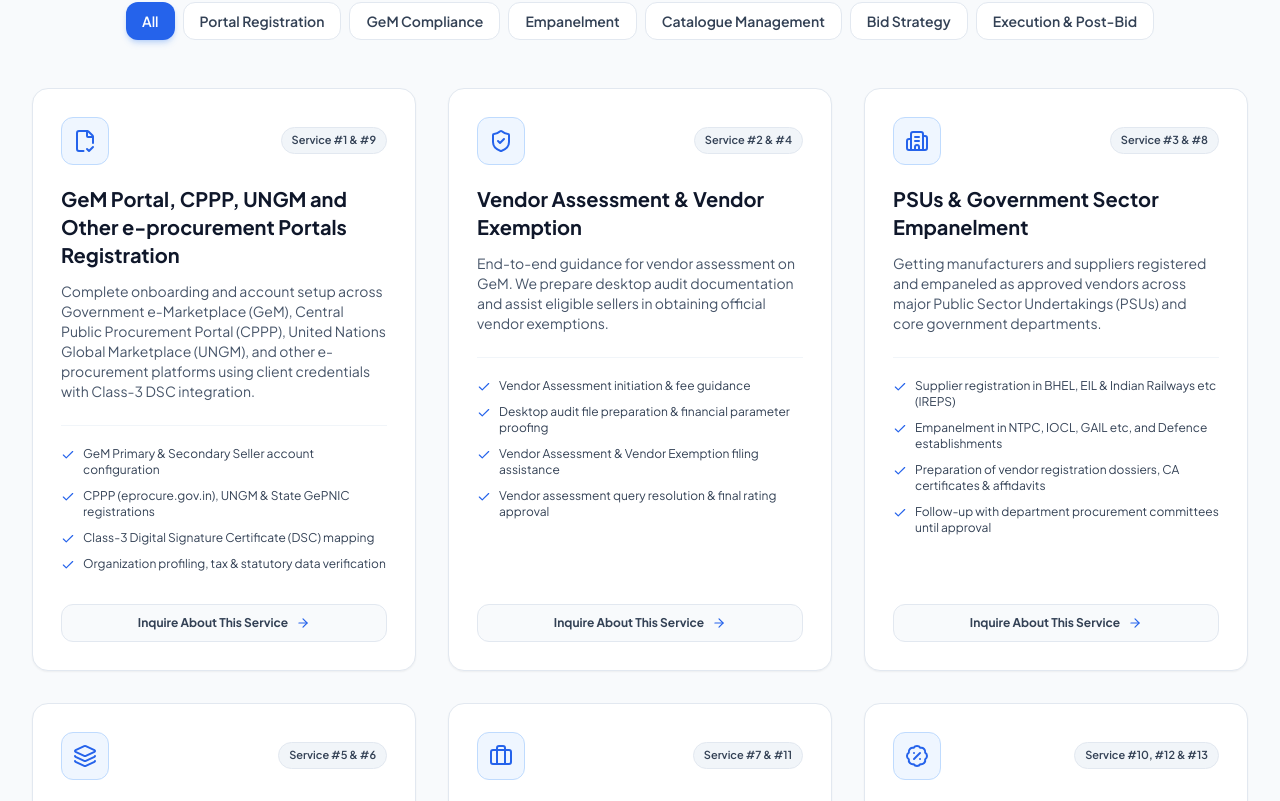
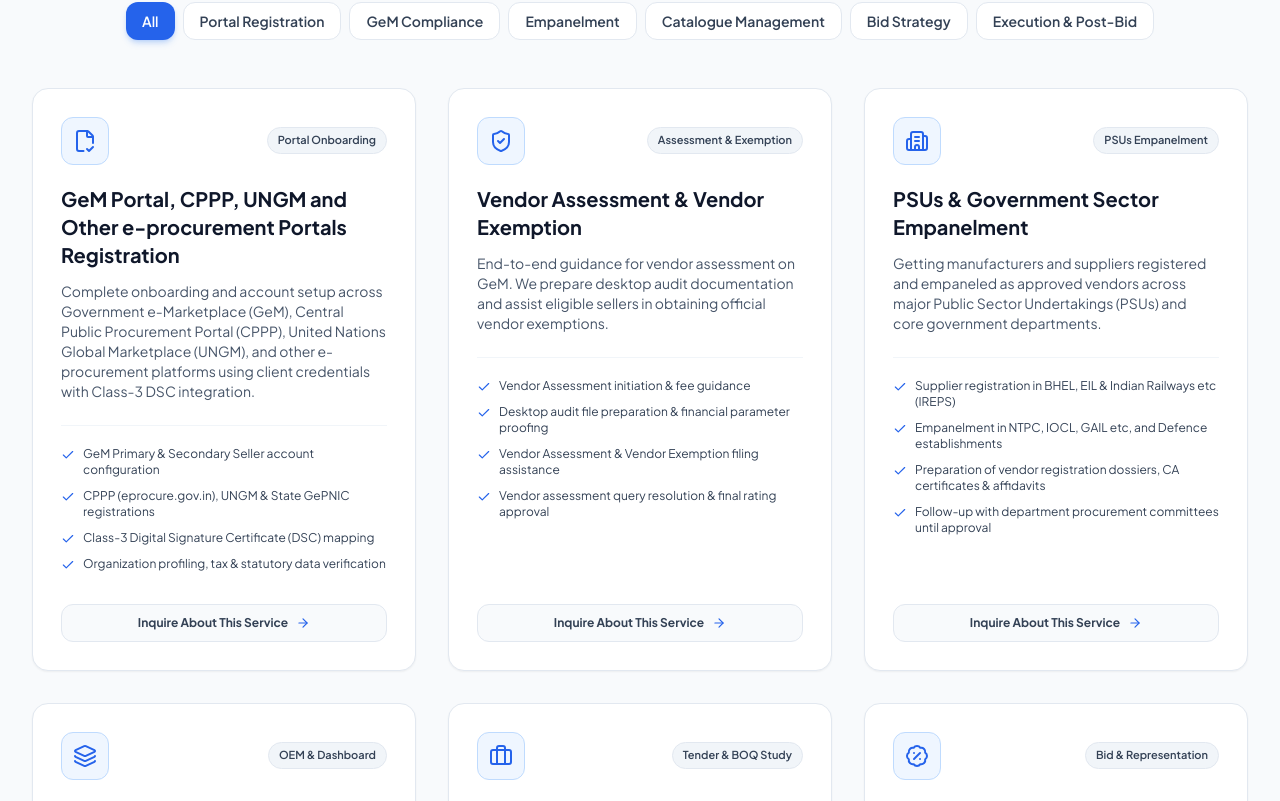
Before and after one commit to dntsbidmatrix/dnts, a React (Vite) app: page / in a window 1280 px wide. Shown: the part 1679-2480 px from the top of the page. Built offline with nearby package versions, Linux system fonts and the light colour scheme.

Commit message:
refactor(services): replace numerical service badges with descriptive domain labels

```diff
--- a/src/data/companyData.js
+++ b/src/data/companyData.js
@@ -31,7 +31,7 @@
     id: "gem-registration",
     category: "Portal Registration",
     title: "GeM Portal, CPPP, UNGM and Other e-procurement Portals Registration",
-    badge: "Service #1 & #9",
+    badge: "Portal Onboarding",
     description: "Complete onboarding and account setup across Government e-Marketplace (GeM), Central Public Procurement Portal (CPPP), United Nations Global Marketplace (UNGM), and other e-procurement platforms using client credentials with Class-3 DSC integration.",
     features: [
       "GeM Primary & Secondary Seller account configuration",
@@ -45,7 +45,7 @@
     id: "vendor-assessment",
     category: "GeM Compliance",
     title: "Vendor Assessment & Vendor Exemption",
-    badge: "Service #2 & #4",
+    badge: "Assessment & Exemption",
     description: "End-to-end guidance for vendor assessment on GeM. We prepare desktop audit documentation and assist eligible sellers in obtaining official vendor exemptions.",
     features: [
       "Vendor Assessment initiation & fee guidance",
@@ -59,7 +59,7 @@
     id: "psu-empanelment",
     category: "Empanelment",
     title: "PSUs & Government Sector Empanelment",
-    badge: "Service #3 & #8",
+    badge: "PSUs Empanelment",
     description: "Getting manufacturers and suppliers registered and empaneled as approved vendors across major Public Sector Undertakings (PSUs) and core government departments.",
     features: [
       "Supplier registration in BHEL, EIL & Indian Railways etc (IREPS)",
@@ -73,7 +73,7 @@
     id: "oem-brand-management",
     category: "Catalogue Management",
     title: "OEM Panel and OEM Dashboard",
-    badge: "Service #5 & #6",
+    badge: "OEM & Dashboard",
     description: "Assisting manufacturers in creating OEM dashboards on GeM, securing official brand approvals, managing authorized reseller networks, and uploading compliant product catalogues.",
     features: [
       "OEM Panel creation & Brand Registration on GeM",
@@ -87,7 +87,7 @@
     id: "tender-bidding-study",
     category: "Bid Strategy",
     title: "Tender Scrutiny, BOQ Study & Rate Strategy",
-    badge: "Service #7 & #11",
+    badge: "Tender & BOQ Study",
     description: "In-depth study of complete tender documents (NIT / RFP). We extract eligibility criteria, payment terms, and critical conditions, and formulate strategic BOQ rate recommendations.",
     features: [
       "Comprehensive tender study summary: eligibility, terms & timeline",
@@ -101,7 +101,7 @@
     id: "submission-reverse-auction",
     category: "Execution & Post-Bid",
     title: "Bid Submission, Pre-Bid & Post-Bid Clarification/Representation",
-    badge: "Service #10, #12 & #13",
+    badge: "Bid & Representation",
     description: "Hands-on submission of online/offline bids, pre-bid representations, query clarifications, and complete post-bid handholding for Purchase Order issuance or EMD refund retrieval.",
     features: [
       "Online bid submission & technical envelope drafting before deadline",
```
